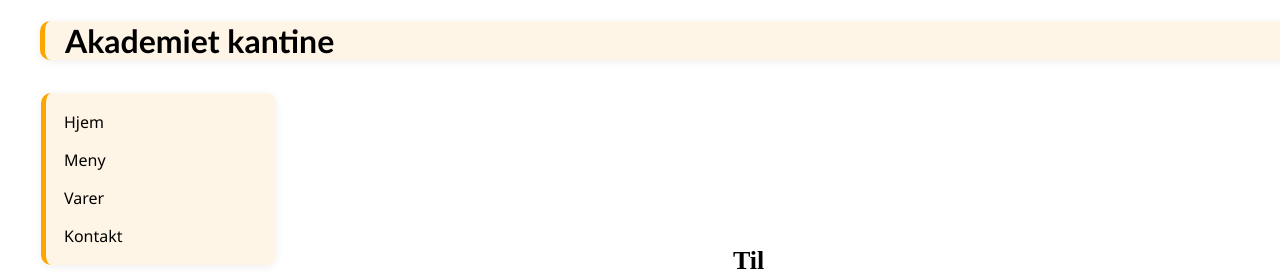
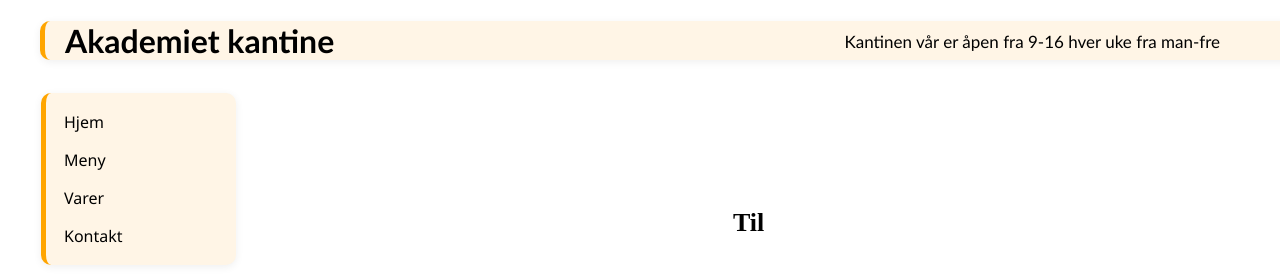
Before and after one commit to mikailtirit/kantinenettside, a Flask app: page / in a window 1280 px wide; the page is wider, and only the part inside the window is pictured. Shown: the top 275 px of that part. Run offline with Flask 3, Linux system fonts and the light colour scheme.

Commit message:
stylet åpningstid teksen littegrann

```diff
--- a/static/style.css
+++ b/static/style.css
@@ -16,7 +16,7 @@
     margin: 33px;
     padding: 10px;
     border-left: 5px solid orange;
-    width: 210px;
+    width: 170px;
     font-family: 'Segoe UI', Tahoma, Geneva, Verdana, sans-serif;
     border-radius: 10px;
     box-shadow: 0 2px 8px #0001;
@@ -179,3 +179,19 @@
 .sosiale-medier img:hover {
     transform: scale(1.2);
 }
+
+
+
+
+.apning {
+    position: absolute;
+    top: 14px;
+    right: 60px;
+}
+
+.apning p {
+    color: rgb(0, 0, 0);
+    font-size: 17px;
+
+    font-family: 'Trebuchet MS', sans-serif;
+}
```
